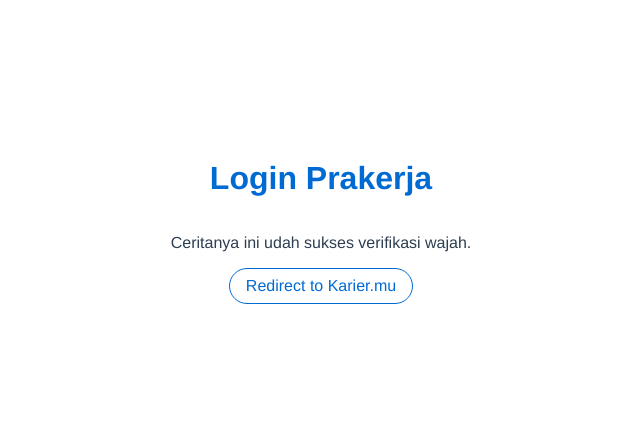
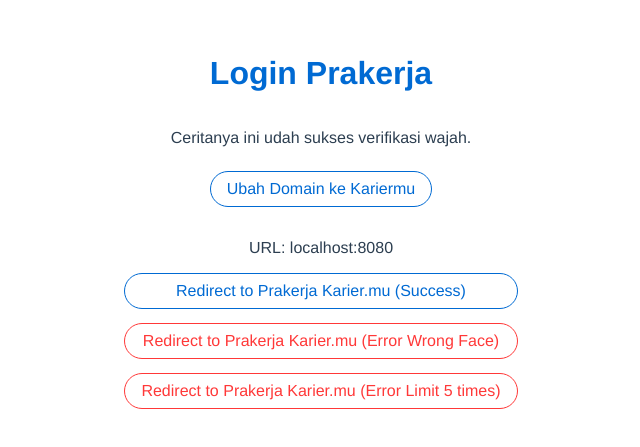
Before and after one commit to haryosmd/dummy-redirect-page, a Vue app: page / in a window 1280 px wide. Shown: the part 187-634 px from the top of the page, without its empty margins (319-959 px from the left). Built offline with nearby package versions, Linux system fonts and the light colour scheme.

Commit message:
add new button env

```diff
--- a/src/components/ButtonRedirect.vue
+++ b/src/components/ButtonRedirect.vue
@@ -3,19 +3,58 @@
     <div class="wording-section">
       <h1 class="head-section">Login Prakerja</h1>
       <p>Ceritanya ini udah sukses verifikasi wajah.</p>
+      <div class="state-action-wrapper">
+        <button @click="handleChangeEnv" class="outline-primary-button">
+        {{ buttonWording }}
+        </button>
+        <p>URL: {{env}}</p>
+      </div>
     </div>
-    <button @click="redirectToCareer" class="outline-primary-button">
-      Redirect to Karier.mu
-    </button>
+    <div class="button-wrapper">
+      <button @click="redirectToKariermuSuccess" class="outline-primary-button">
+        Redirect to Prakerja Karier.mu (Success)
+      </button>
+      <button @click="redirectToKariermuErrorWrongFace" class="outline-error-button">
+        Redirect to Prakerja Karier.mu (Error Wrong Face)
+      </button>
+      <button @click="redirectToKariermuErrorLimit" class="outline-error-button">
+        Redirect to Prakerja Karier.mu (Error Limit 5 times)
+      </button>
+    </div>
   </div>
 </template>
 
 <script>
 export default {
+  data () {
+    return {
+      env: 'localhost:8080',
+      isLocal: true
+    }
+  },
+  computed: {
+    buttonWording() {
+      return this.isLocal ? 'Ubah Domain ke Kariermu' : 'Ubah Domain ke Local';
+    }
+  },
   methods: {
-    redirectToCareer() {
-      window.location.href = "https://www.karier.mu";
+    redirectToKariermuSuccess() {
+      window.location.href = `${this.env}/prakerja-face-recognition-status?state=OAUTHSTATECODE`;
     },
+    redirectToKariermuErrorWrongFace() {
+      window.location.href = `${this.env}/prakerja-face-recognition-status?error=terjadi%20kesalahan&error_code=ERRFR0001&error_description=wajah%20tidak%20sesuai&state=OAUTHSTATECODE`;
+    },
+    redirectToKariermuErrorLimit() {
+      window.location.href = `${this.env}/prakerja-face-recognition-status?error=terjadi%20kesalahan&error_code=ERRLV0001&error_description=Kamu%20sudah%20pernah%20redeem%20pelatihan%20ini%20sebelumnya&state=OAUTHSTATECODE`;
+    },
+    handleChangeEnv() {
+      if (this.isLocal) {
+        this.env = 'https://www.prakerja.dev.karier.mu';
+      } else {
+        this.env = 'localhost:8080';
+      }
+      this.isLocal = !this.isLocal;
+    }
   },
 };
 </script>
@@ -40,6 +79,21 @@
   color: #006AD3;
 }
 
+.state-action-wrapper {
+  display: flex;
+  flex-direction: column;
+  justify-content: flex-start;
+  gap: 16px;
+  margin-top: 8px;
+}
+
+.button-wrapper {
+  display: flex;
+  flex-direction: column;
+  justify-content: center;
+  gap: 14px;
+}
+
 .outline-primary-button {
   font-size: 16px;
   color: #006AD3;
@@ -57,8 +111,31 @@
   line-height: var(--UI-text-label-1-line-height);
 }
 
+.outline-error-button {
+  font-size: 16px;
+  color: #FF3838;
+  border: 1px solid #FF3838;
+  background-color: transparent;
+  cursor: pointer;
+  border-radius: 20px;
+  padding: 8px 16px;
+  transition: background-color 0.2s, color 0.2s;
+  font-family: var(--UI-text-label-1-font-family);
+  font-size: var(--UI-text-label-1-font-size);
+  font-style: var(--UI-text-label-1-font-style);
+  font-weight: var(--UI-text-label-1-font-weight);
+  letter-spacing: var(--UI-text-label-1-letter-spacing);
+  line-height: var(--UI-text-label-1-line-height);
+}
+
+
 .outline-primary-button:hover {
   border: 1px solid #006AD3;
   background-color: #F5F8FA;
 }
+
+.outline-error-button:hover {
+  border: 1px solid #FF3838;
+  background-color: #F5F8FA;
+}
 </style>
```
